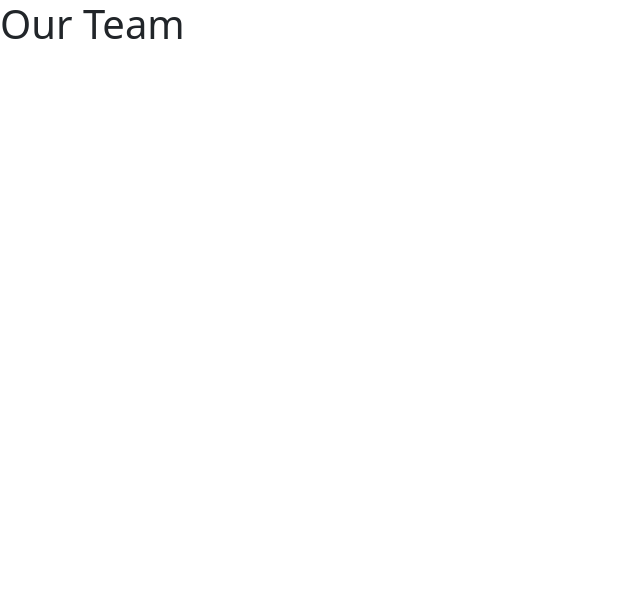
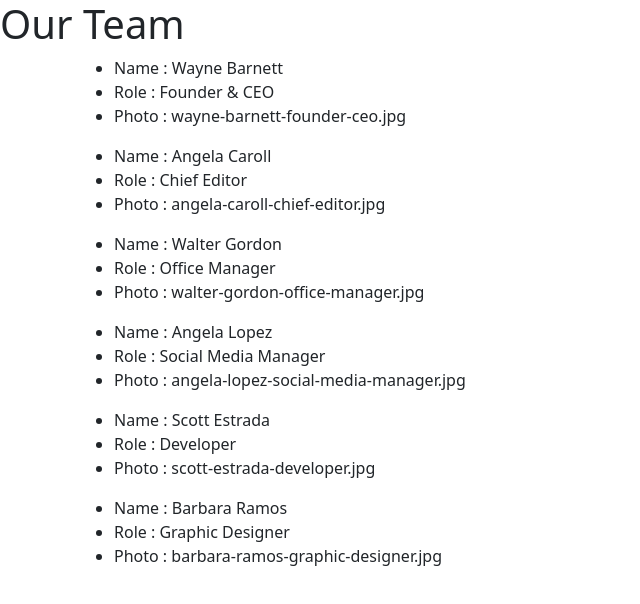
Before and after one commit to robertolagreca/js-our-team, a plain HTML site: page index.html in a window 1280 px wide. Shown: the whole page, without its empty margins (0-640 px from the left). Drawn offline with nearby package versions, Linux system fonts and the light colour scheme.

Commit message:
Stampa su HTML

```diff
--- a/index.html
+++ b/index.html
@@ -17,8 +17,8 @@
 
       <div class = "container">
         <div class = "row">
-          <div class = "col">
-
+          <div class = "col" id="member">
+                <!--vengono inseriti i paragrafi-->
           </div>
         </div>
       </div>
--- a/script.js
+++ b/script.js
@@ -44,12 +44,21 @@ let arrayData = [
     }
 ]
 
-
 //MILESTONE 1
 for(const member of arrayData){
+
         getMember(member);
+
+
 }
 
+//MILESTONE 2
+let containerMember = document.querySelector("#member");
+let container = document.createElement("div");
+printMember();
+
+//funzione per Milestone 1
+//stampo su console tutte le posizioni degli array con tutte le proprietà
 function getMember (m){
 
     console.log(
@@ -61,4 +70,30 @@ function getMember (m){
 --------------------------------------
          `
     );
+
 }
+
+//funzione per Milestone 2
+//ciclo for che prende le proprietà dell'array
+    //per ogni posizione dell'array viene creata una lista in DOM
+    //a questa lista viene data una classe
+
+    //all'interno un altro ciclo for che prende ogni singola proprietà
+    //all'interno di ogni posizione e le stampa nella lista creata
+
+    function printMember (){
+      for (const member of arrayData) {
+        const list = document.createElement("ul");
+        list.setAttribute("class", member);
+
+        for (const key in member) {
+          const liElement = document.createElement("li");
+          liElement.innerHTML = key + " : " + member[key]; // `${key}:${member[key]}` trovata in questo modo.
+          list.appendChild(liElement);
+        }
+        container.appendChild(list);
+      }
+      containerMember.appendChild(container);
+    }
+
+    //containerMember.innerHTML += '<p>' + getM + '</p>';
```
